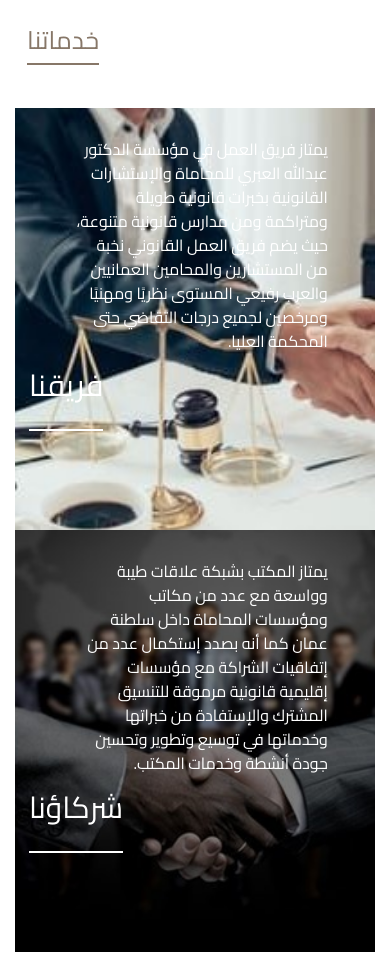
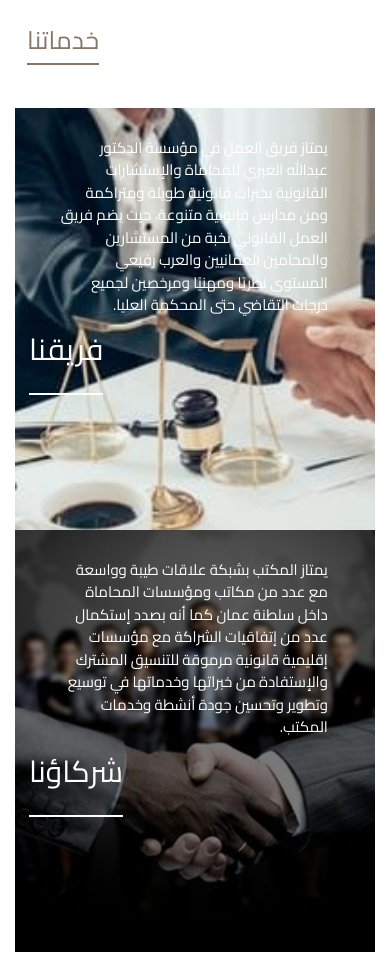
Before and after one commit to binsoltan8/Alebree2, a plain HTML site: page index.html in a window 390 px wide. Shown: the part 2368-3346 px from the top of the page. Drawn offline with nearby package versions, Linux system fonts and the light colour scheme.

Commit message:
Update index.html

```diff
--- a/index.html
+++ b/index.html
@@ -46,8 +46,8 @@
   direction: rtl;
   text-decoration: none;
 
-  margin-left: 40px;
-  line-height: 2.0;
+  margin-left: 20px;
+  line-height: 1.5;
 }
 
     p{
@@ -61,8 +61,8 @@
 .ttr .text-right{
   direction: rtl;
   text-decoration: none;
-  font-size: medium;
-  margin-left: 40px;
+  font-size: 15px;
+  margin-left: 20px;
   line-height: 1.5;
 }
   }
```
